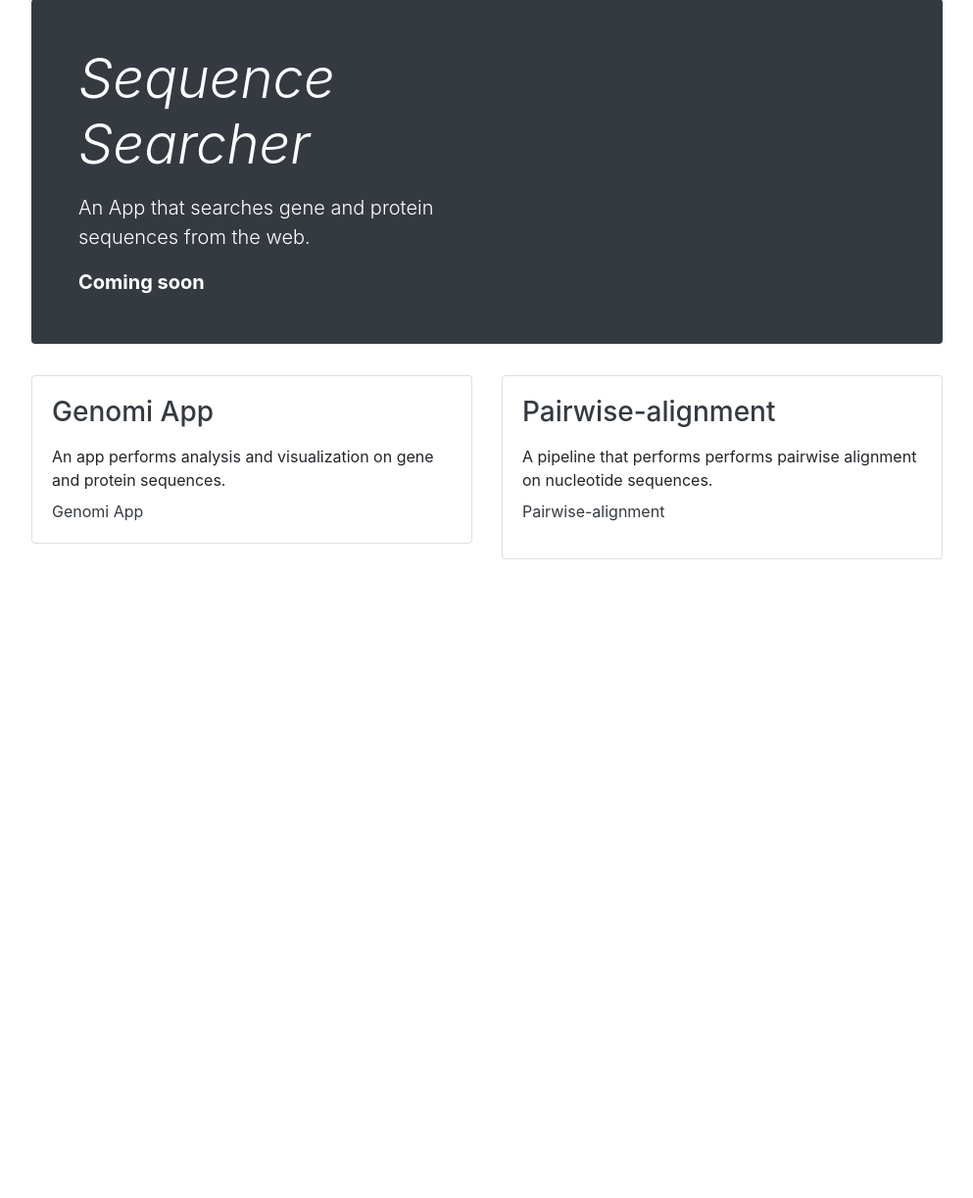
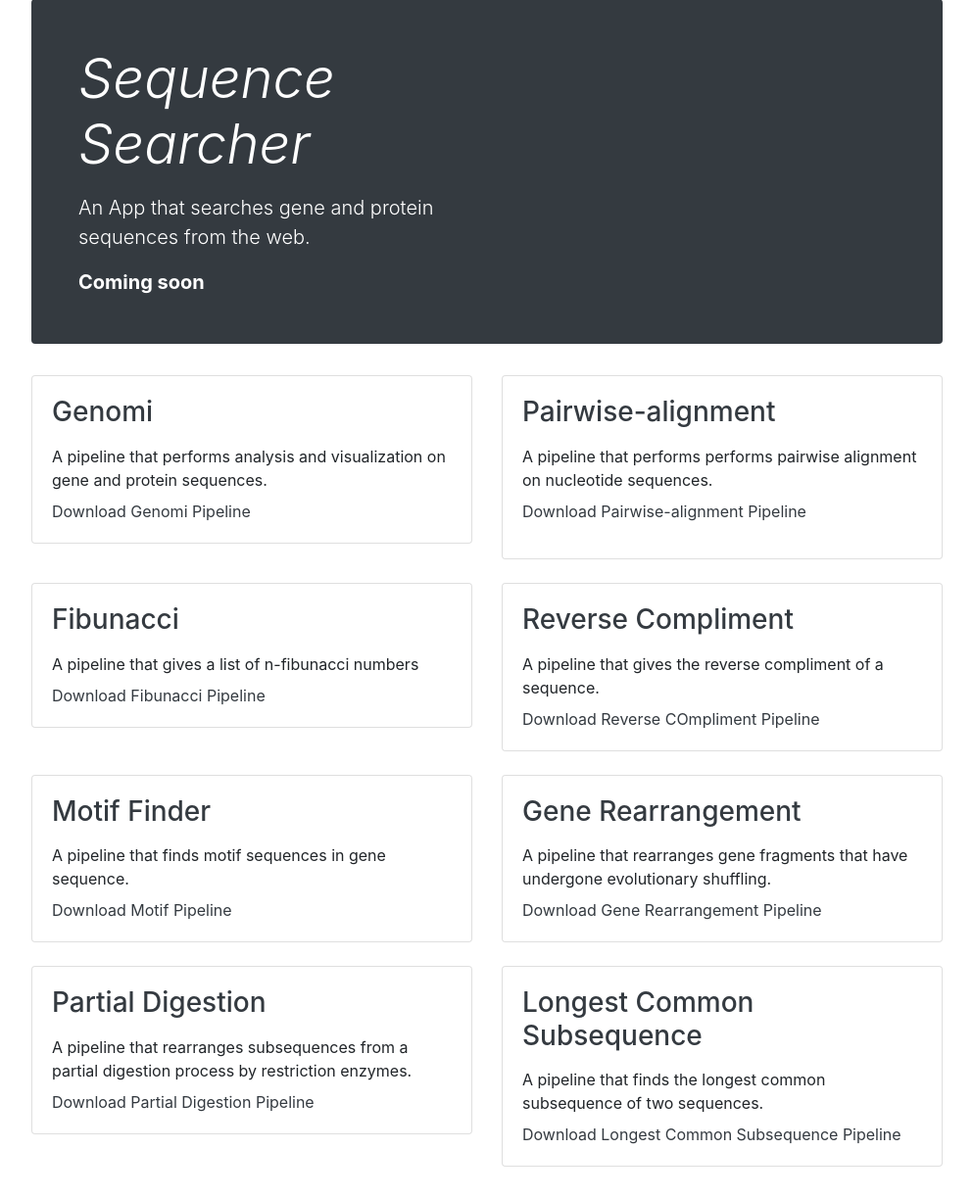
Before and after one commit to mwakosy-julius/website, a Django app: page /features in a window 1280 px wide. Shown: the part 145-1368 px from the top of the page at 98% size, without its empty margins (143-1136 px from the left). Before the commit the page ends 716 px from the top, so only its background shows below. Run offline with Django 4.2, Linux system fonts and the light colour scheme; some libraries are stand-ins or nearby versions.

Commit message:
more scripts

```diff
--- a/genetech/website/templates/contacts.html
+++ b/genetech/website/templates/contacts.html
@@ -22,7 +22,7 @@
       <li class="list-group-item">
         <div>
           <h6 class="my-0">Mobile</h6>
-          <small class="text-muted">+255 785 613 155</small>
+          <small class="text-muted">+255 687 408 191</small>
         </div>
       </li>
     </ul>
--- a/genetech/website/templates/features.html
+++ b/genetech/website/templates/features.html
@@ -18,10 +18,10 @@
       <div class="card flex-md-row mb-4 box-shadow h-md-250">
         <div class="card-body d-flex flex-column align-items-start">
           <h3 class="mb-2">
-            <a class="text-dark" href="#">Genomi App</a>
+            <a class="text-dark" href="#">Genomi</a>
           </h3>
-          <p class="card-text mb-2 mt-2">An app performs analysis and visualization on gene and protein sequences.</p>
-          <a class="text-dark" href="{% static 'downloads/hello_bash.tar.gz' %}" download>Genomi App</a>
+          <p class="card-text mb-2 mt-2">A pipeline that performs analysis and visualization on gene and protein sequences.</p>
+          <a class="text-dark" href="{% static 'downloads/hello_bash.tar.gz' %}" download>Download Genomi Pipeline</a>
         </div>
       </div>
     </div>
@@ -33,7 +33,79 @@
             <a class="text-dark" href="#">Pairwise-alignment</a>
           </h3>
           <p class="card-text mb-2 mt-2">A pipeline that performs performs pairwise alignment on nucleotide sequences.</p>
-          <p><a class="text-dark" href="{% static 'downloads/pairwise_alignment.tar.gz' %}" download>Pairwise-alignment</a></p>
+          <p><a class="text-dark" href="{% static 'downloads/pairwise_alignment.tar.gz' %}" download>Download Pairwise-alignment Pipeline</a></p>
+        </div>
+      </div>
+    </div>
+
+    <div class="col-md-6">
+      <div class="card flex-md-row mb-4 box-shadow h-md-250">
+        <div class="card-body d-flex flex-column align-items-start">
+          <h3 class="mb-2">
+            <a class="text-dark" href="#">Fibunacci</a>
+          </h3>
+          <p class="card-text mb-2 mt-2">A pipeline that gives a list of n-fibunacci numbers</p>
+          <a class="text-dark" href="{% static 'downloads/fibunacci.tar.gz' %}" download>Download Fibunacci Pipeline</a>
+        </div>
+      </div>
+    </div>
+
+    <div class="col-md-6">
+      <div class="card flex-md-row mb-4 box-shadow h-md-250">
+        <div class="card-body d-flex flex-column align-items-start">
+          <h3 class="mb-2">
+            <a class="text-dark" href="#">Reverse Compliment</a>
+          </h3>
+          <p class="card-text mb-2 mt-2">A pipeline that gives the reverse compliment of a sequence.</p>
+          <a class="text-dark" href="{% static 'downloads/reverse_compliment.tar.gz' %}" download>Download Reverse COmpliment Pipeline</a>
+        </div>
+      </div>
+    </div>
+
+    <div class="col-md-6">
+      <div class="card flex-md-row mb-4 box-shadow h-md-250">
+        <div class="card-body d-flex flex-column align-items-start">
+          <h3 class="mb-2">
+            <a class="text-dark" href="#">Motif Finder</a>
+          </h3>
+          <p class="card-text mb-2 mt-2">A pipeline that finds motif sequences in gene sequence.</p>
+          <a class="text-dark" href="{% static 'downloads/motif_finder.tar.gz' %}" download>Download Motif Pipeline</a>
+        </div>
+      </div>
+    </div>
+
+    <div class="col-md-6">
+      <div class="card flex-md-row mb-4 box-shadow h-md-250">
+        <div class="card-body d-flex flex-column align-items-start">
+          <h3 class="mb-2">
+            <a class="text-dark" href="#">Gene Rearrangement</a>
+          </h3>
+          <p class="card-text mb-2 mt-2">A pipeline that rearranges gene fragments that have undergone evolutionary shuffling.</p>
+          <a class="text-dark" href="{% static 'downloads/gene_rearrangement.tar.gz' %}" download>Download Gene Rearrangement Pipeline</a>
+        </div>
+      </div>
+    </div>
+
+    <div class="col-md-6">
+      <div class="card flex-md-row mb-4 box-shadow h-md-250">
+        <div class="card-body d-flex flex-column align-items-start">
+          <h3 class="mb-2">
+            <a class="text-dark" href="#">Partial Digestion</a>
+          </h3>
+          <p class="card-text mb-2 mt-2">A pipeline that rearranges subsequences from a partial digestion process by restriction enzymes.</p>
+          <a class="text-dark" href="{% static 'downloads/partial_digestion_rearrangement.tar.gz' %}" download>Download Partial Digestion Pipeline</a>
+        </div>
+      </div>
+    </div>
+
+    <div class="col-md-6">
+      <div class="card flex-md-row mb-4 box-shadow h-md-250">
+        <div class="card-body d-flex flex-column align-items-start">
+          <h3 class="mb-2">
+            <a class="text-dark" href="#">Longest Common Subsequence</a>
+          </h3>
+          <p class="card-text mb-2 mt-2">A pipeline that finds the longest common subsequence of two sequences.</p>
+          <a class="text-dark" href="{% static 'downloads/longest_common_subsequence.tar.gz' %}" download>Download Longest Common Subsequence Pipeline</a>
         </div>
       </div>
     </div>
--- a/genetech/website/templates/index.html
+++ b/genetech/website/templates/index.html
@@ -106,7 +106,7 @@
     <div class="cover-container d-flex h-100 p-3 mx-auto flex-column">
       <header class="masthead mb-auto">
         <div class="inner">
-          <h3 class="masthead-brand">GeneTech</h3>
+          <h3 class="masthead-brand">KaiDoku</h3>
           <nav class="nav nav-masthead justify-content-center">
             <a class="nav-link" href="{% url 'about' %}">About</a>
             <a class="nav-link" href="{% url 'features' %}">Features</a>
@@ -116,7 +116,7 @@
       </header>
 
       <main role="main" class="inner cover">
-        <h1 class="cover-heading">GeneTech</h1>
+        <h1 class="cover-heading">KaiDoku</h1>
         <p class="lead">We provide services in data-analysis, pipeline development and automation, data integration,
             cloud solutions and biology at the highest standards.</p>
         <p class="lead">
@@ -126,7 +126,7 @@
 
       <footer class="mastfoot mt-auto">
         <div class="inner">
-          <p>GeneTech@2023</p>
+          <p>KaiDoku@2023</p>
         </div>
       </footer>
     </div>
```
Also changed, not shown: genetech/db.sqlite3, 6 other files.
